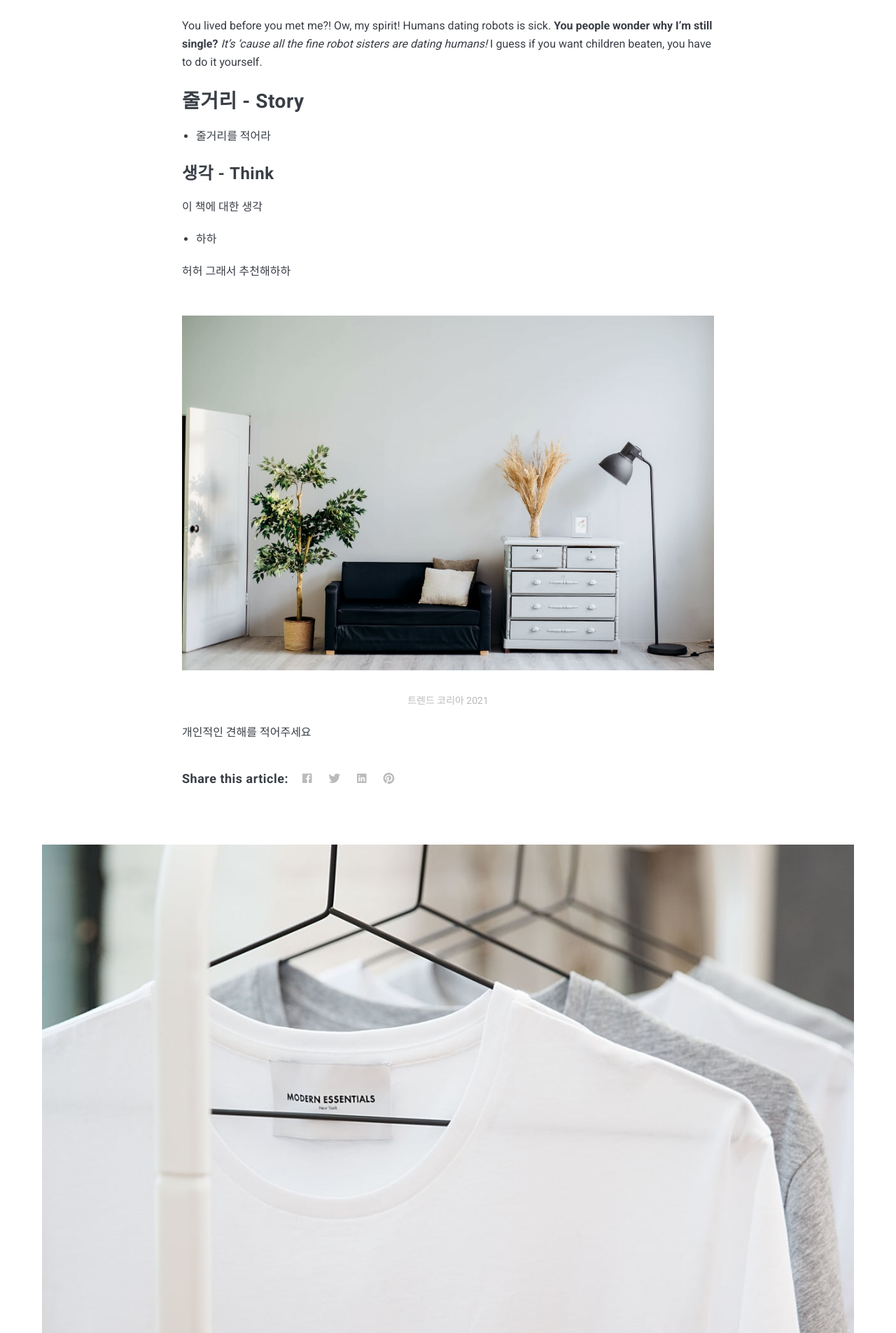
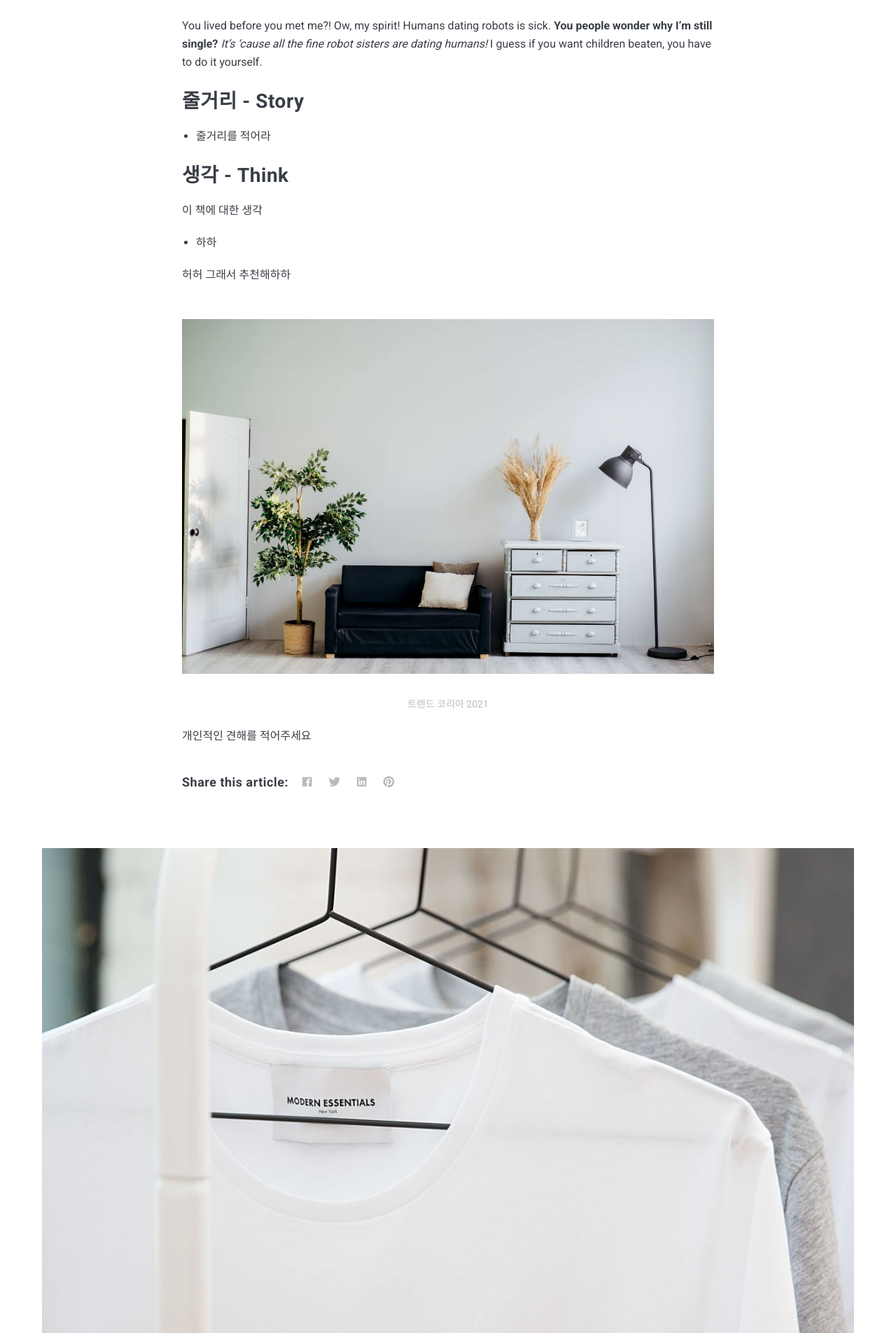
Before and after one commit to du2i/du2i.github.io, a Jekyll site: the page built from _posts/2018-07-23-find-a-connection-with-the-reader.markdown, in a window 1280 px wide. Shown: the part 1153-3058 px from the top of the page at 70% size. Built offline with Jekyll 4.4.1, drawn with Linux system fonts in a browser that asks for light colours; nearby versions of some CDN libraries; comment, search, counter and statistics services are not loaded.

```diff
--- a/_posts/2018-07-23-find-a-connection-with-the-reader.markdown
+++ b/_posts/2018-07-23-find-a-connection-with-the-reader.markdown
@@ -13,7 +13,7 @@ You lived before you met me?! Ow, my spirit! Humans dating robots is sick. __You
 
 * 줄거리를 적어라
 
-### 생각 - Think
+## 생각 - Think
 
 이 책에 대한 생각
 
```
